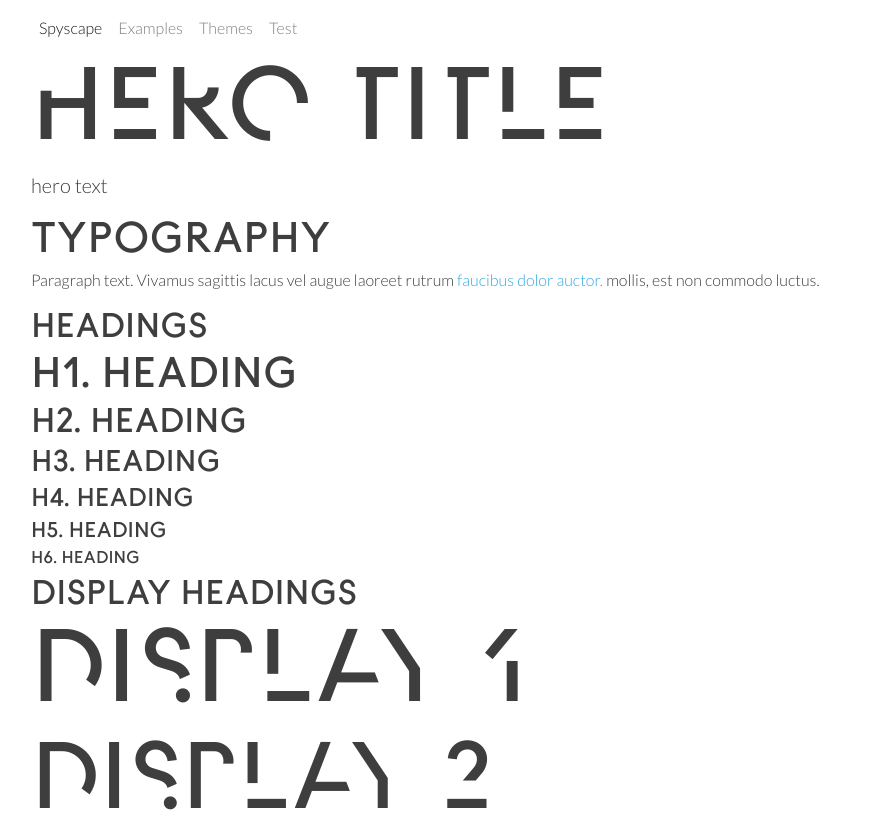
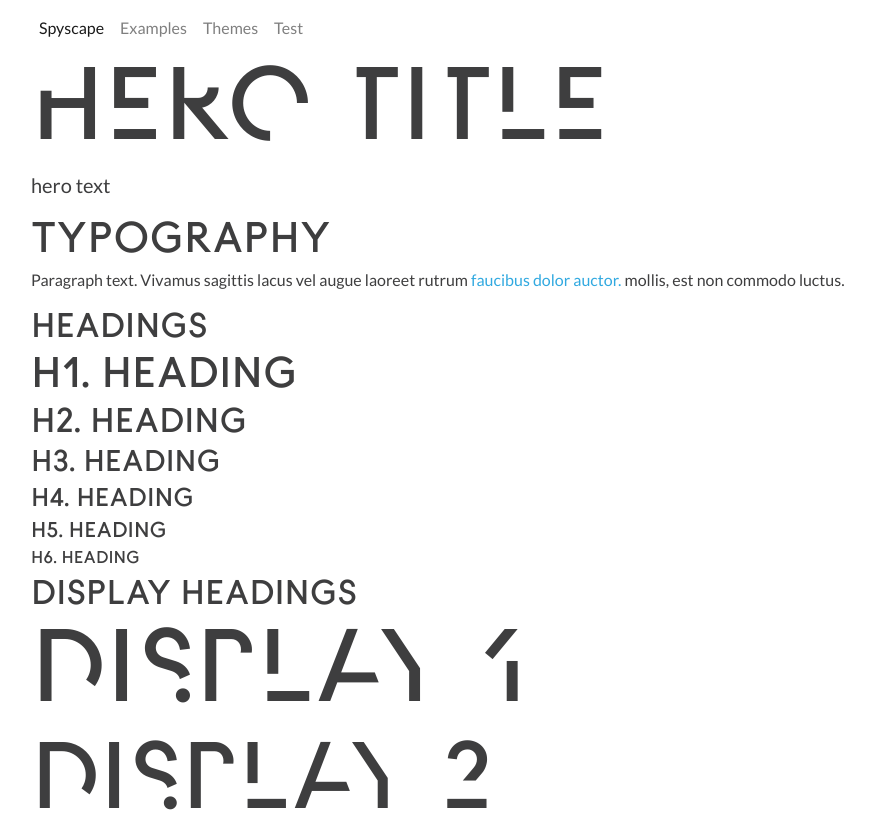
Before and after one commit to spyscape/spyscape-bootstrap, a website: page index.pug in a window 1280 px wide. Shown: the top 831 px of the page, without its empty margins (54-929 px from the left). Drawn offline with nearby package versions, Linux system fonts and the light colour scheme; files that its build step writes are made by us from their sources.

Commit message:
Use 400 font-weight for Lato

```diff
--- a/assets/stylesheets/variables.scss
+++ b/assets/stylesheets/variables.scss
@@ -16,7 +16,7 @@ $brand-inverse: $gray;
 $body-color:    $gray;
 
 $font-family-sans-serif: 'Lato', -apple-system, system-ui, BlinkMacSystemFont, "Segoe UI", Roboto, "Helvetica Neue", Arial, sans-serif;
-$font-weight-normal: 300;
+$font-weight-normal: normal;
 
 $headings-font-family: 'Spyscape', -apple-system, system-ui, BlinkMacSystemFont, "Segoe UI", Roboto, "Helvetica Neue", Arial, sans-serif;
 $headings-font-weight: normal;
--- a/index.pug
+++ b/index.pug
@@ -5,7 +5,7 @@ html(lang='en')
     meta(charset='utf-8')
 
     link(href='dist/main.css', media='screen', rel='stylesheet', type='text/css')
-    link(href='https://fonts.googleapis.com/css?family=Lato:300,700', rel='stylesheet')
+    link(href='https://fonts.googleapis.com/css?family=Lato:400,700', rel='stylesheet')
   body
     header.navbar.navbar-light.navbar-toggleable-md
       nav.container
```
Also changed, not shown: README.md, index.html.
